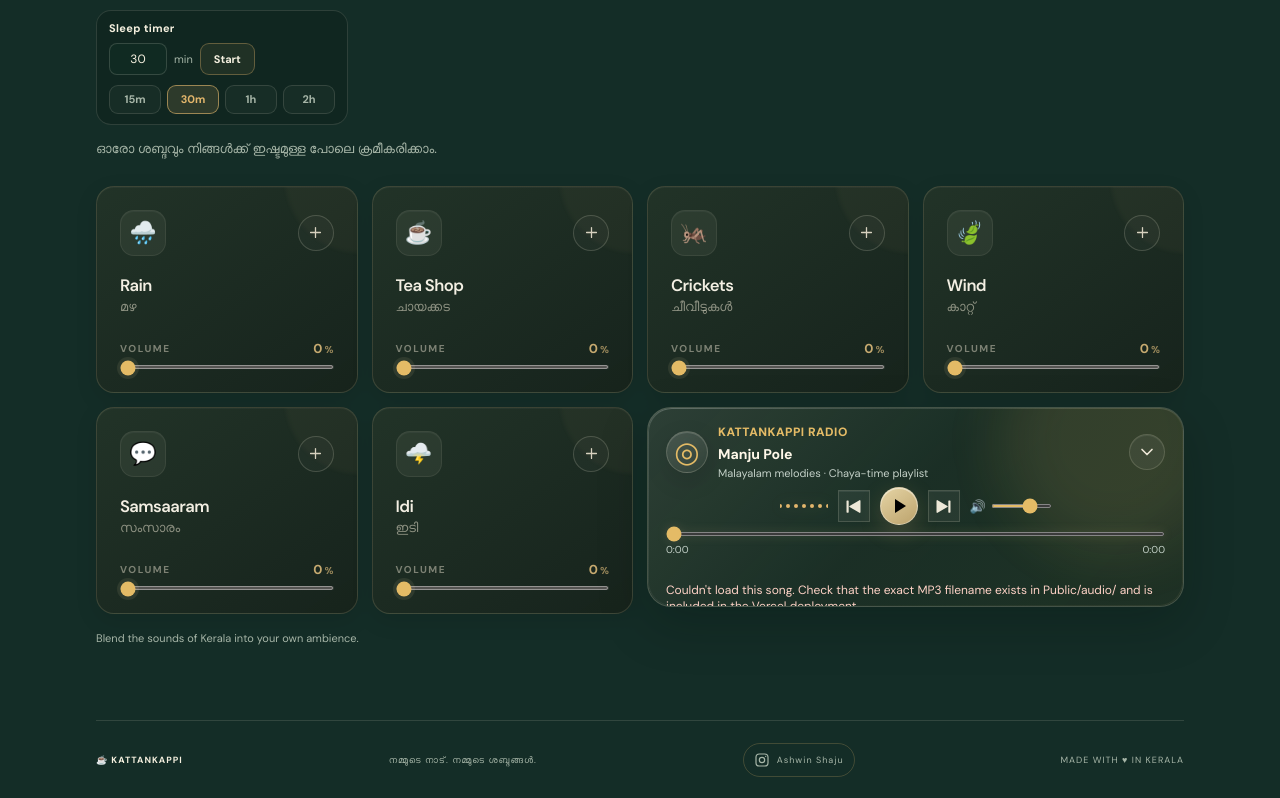
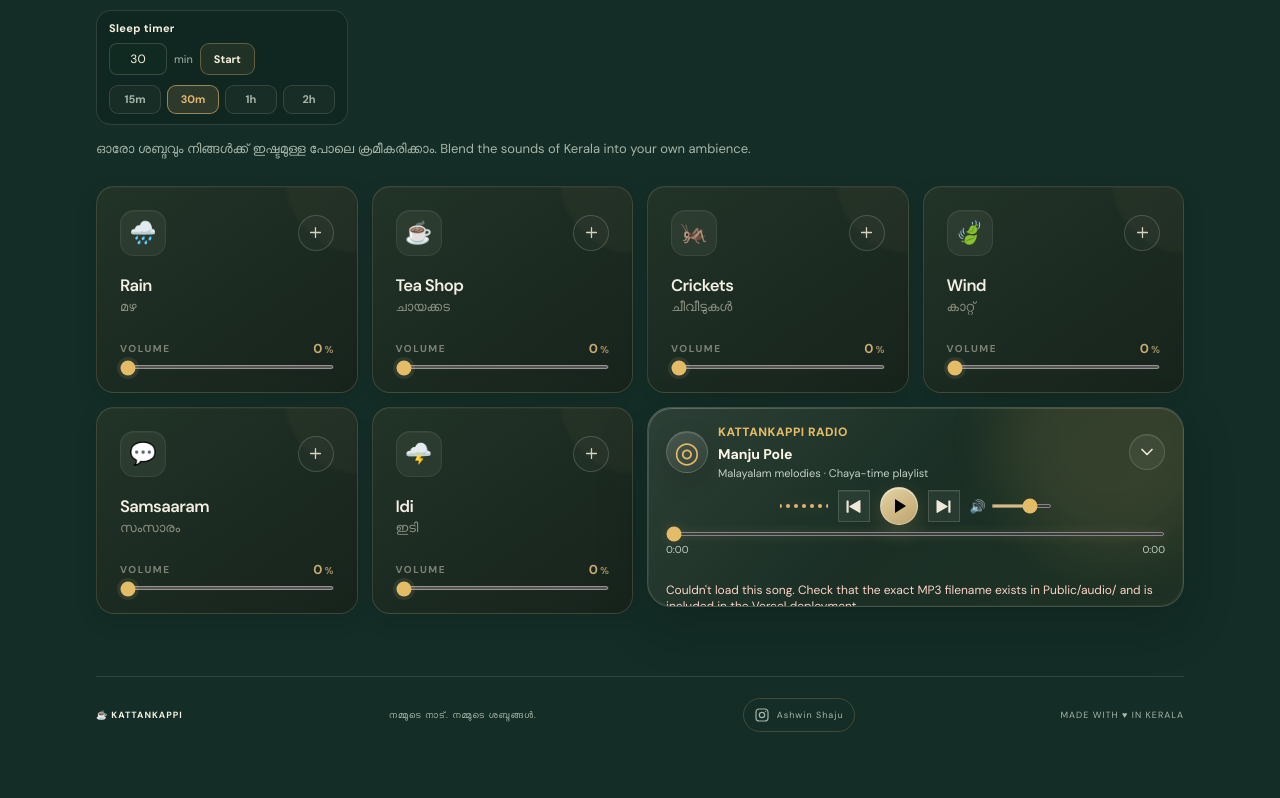
Before and after one commit to Ashwin-Shaju/kattankappi, a React (Vite) app: page / in a window 1280 px wide. Shown: the part 1227-2025 px from the top of the page. After the commit the page ends 1981 px from the top, so only its background shows below. Built offline with nearby package versions, Linux system fonts and the light colour scheme; a web font is replaced by a local one.

Commit message:
Modified the website further

```diff
--- a/src/main.jsx
+++ b/src/main.jsx
@@ -730,7 +730,7 @@ function App() {
 
       <section className="section">
         <span className="section-label">PICK YOUR MOMENT</span>
-        <h2>ഇന്നത്തെ vibe എന്താണ്?</h2>
+        <h2>ഇന്നത്തെ vibe എന്താണ് ?</h2>
 
         <p className="section-description">
           ഒരു preset തിരഞ്ഞെടുക്കൂ. നിങ്ങളുടെ mood-ന് ചേരുന്ന ambience കണ്ടെത്തൂ.
@@ -890,7 +890,7 @@ function App() {
             </div>
 
             <p className="section-description">
-              ഓരോ ശബ്ദവും നിങ്ങൾക്ക് ഇഷ്ടമുള്ള പോലെ ക്രമീകരിക്കാം.
+              ഓരോ ശബ്ദവും നിങ്ങൾക്ക് ഇഷ്ടമുള്ള പോലെ ക്രമീകരിക്കാം. Blend the sounds of Kerala into your own ambience.
             </p>
           </div>
         </div>
@@ -1216,10 +1216,6 @@ function App() {
             )}
           </article>
         </div>
-
-        <p className="audio-disclaimer">
-          Blend the sounds of Kerala into your own ambience.
-        </p>
       </section>
 
       <footer className="footer">
```
